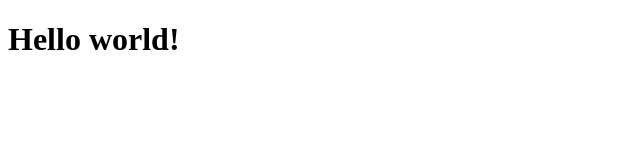
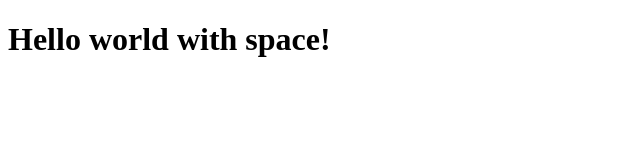
Before and after one commit to kylewlacy/test-gh-pages, a plain HTML site: page Source Dir/index.html in a window 1280 px wide. Shown: the whole page, without its empty margins (0-640 px from the left). Drawn offline with Linux system fonts and the light colour scheme.

Commit message:
Update index.html

```diff
--- a/Source Dir/index.html
+++ b/Source Dir/index.html
@@ -5,6 +5,6 @@
     <title>Hello world</title>
   </head>
   <body>
-    <h1>Hello world!</h1>
+    <h1>Hello world with space!</h1>
   </body>
 </html>
```
